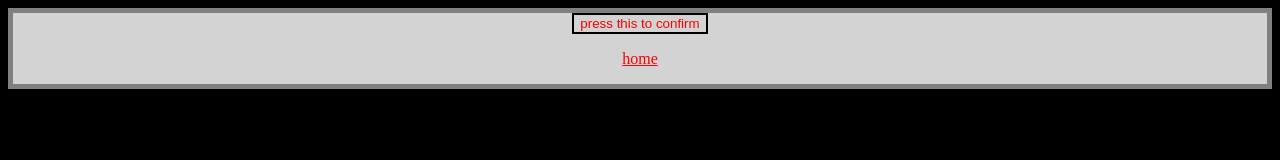
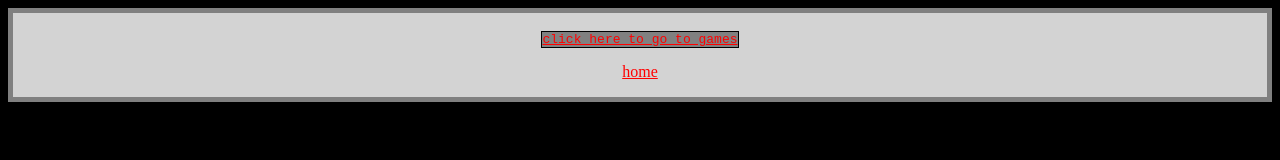
Before and after one commit to freeve4h/freeve4h.tk, a plain HTML site: page games/gamescheck.html in a window 1280 px wide. Drawn offline with Linux system fonts and the light colour scheme.

Commit message:
commit made by freeve4h

```diff
--- a/games/gamescheck.html
+++ b/games/gamescheck.html
@@ -11,22 +11,6 @@
             gtag('config', 'G-J66L94311B');
         </script>
         <script src="../jquery-3.6.1.js"></script>
-        <script>
-            function buttonclicked() {
-                let answer = prompt("what is 1 + 1");
-                if (answer == "2") {
-                    let answer2 = prompt("type in the domain of this website");
-                    if (answer2 == "freeve4h.tk") {
-                        alert("correct!");
-                        $("#gameshide").fadeIn();
-                    } else {
-                        alert("incorrect");
-                    }
-                } else {
-                    alert("incorrect");
-                }
-            }
-        </script>
         <title>Freeve4h's website</title>
         <link rel="icon" type="images/x-icon" href="../images/favicon.png">
         <link rel="stylesheet" href="../head.css">
@@ -35,10 +19,10 @@
         <div class="mainDiv">
             <div class="centerText">
                 <script>$("#gameshide").hide();</script>
-                <button onclick="buttonclicked()">press this to confirm</button>
-                <p id="gameshide"><a href="./games.html">click here to go to games</a></p>
+                <!--<button onclick="buttonclicked()">press this to confirm</button>-->
+                <p id="gameshide"><a href="./games.html"><code>click here to go to games</code></a></p>
                 <p><a href="../home.html">home</a></p>
-                <script>$("#gameshide").hide();</script>
+                <script>$("#gameshide").show();</script>
             </div>
         </div>
     </body>
```
Also changed, not shown: cookies.js (added).
